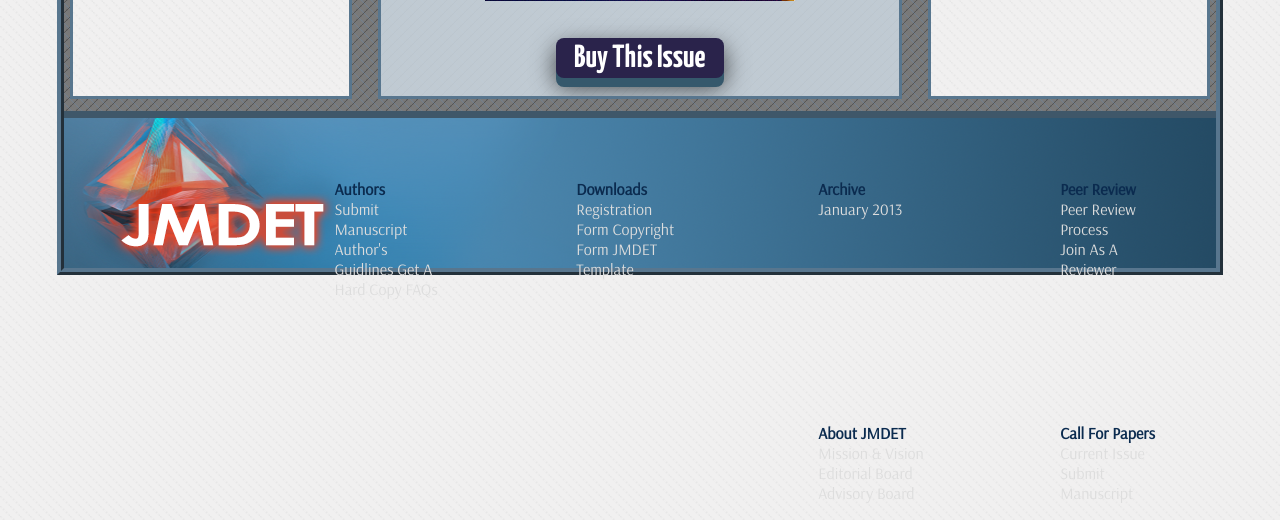
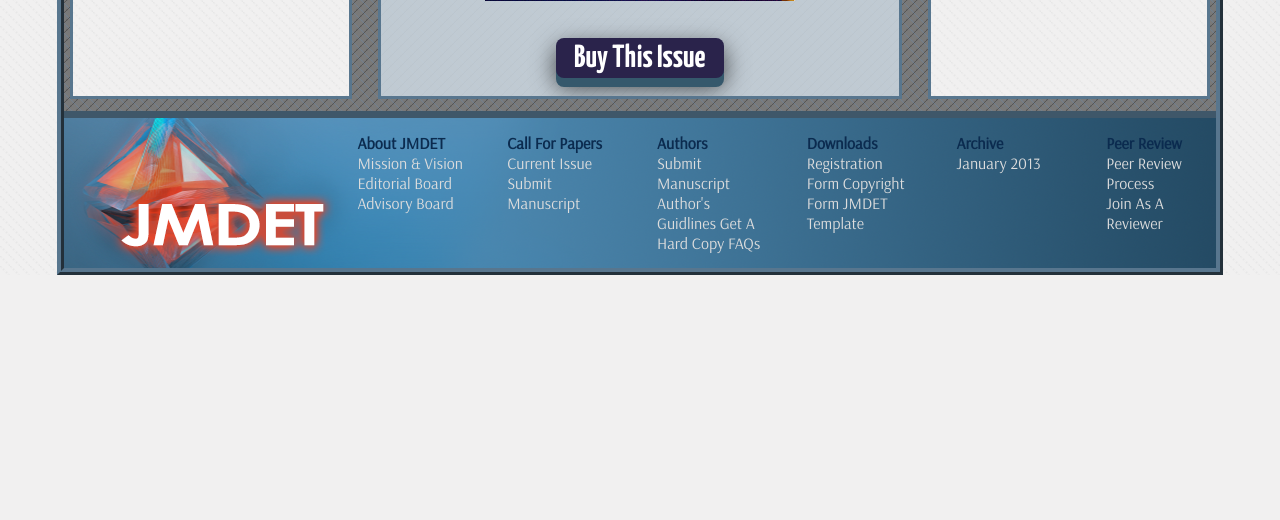
Before and after one commit to adishr09/JMDET.org, a PHP site: page /index.html in a window 1280 px wide. Shown: the part 1484-2004 px from the top of the page. After the commit the page ends 1759 px from the top, so only its background shows below. Run offline with PHP 8.4, Linux system fonts and the light colour scheme.

Commit message:
footfine

```diff
--- a/jmdet.org/css/style.css
+++ b/jmdet.org/css/style.css
@@ -294,7 +294,6 @@ html[xmlns] #nav {
 	width:13%;
 	text-align: left;
 	float:right;
-	margin:4%;
 	display:inline-block;
 
 }
```
